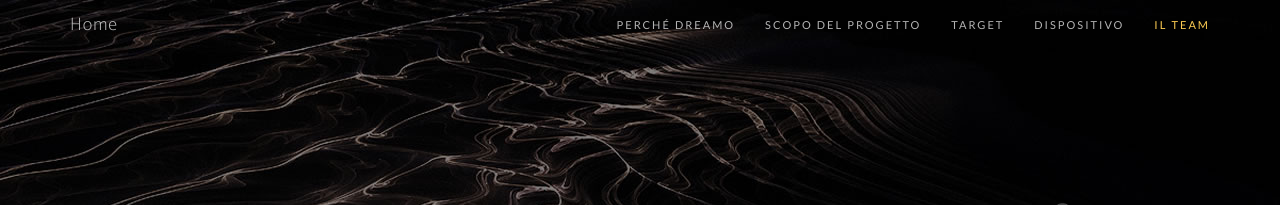
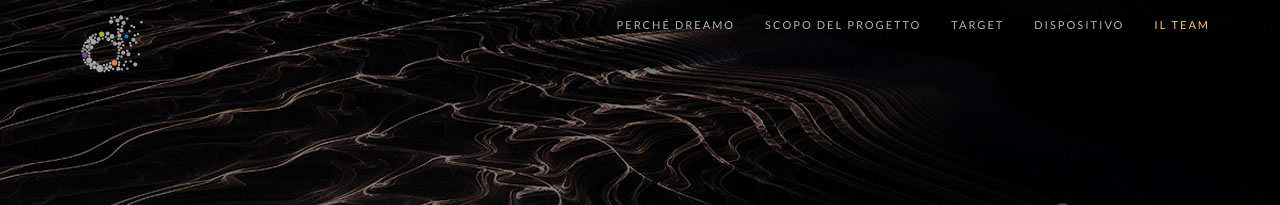
Before and after one commit to Dreamo-Italy/dreamo, a Jekyll site: the page built from index.html, in a window 1280 px wide. Shown: the top 205 px of the page. Built offline with Jekyll 4.4.1, drawn with Linux system fonts in a browser that asks for light colours; nearby versions of some CDN libraries; some web fonts are replaced; Markdown is read by kramdown in place of the engine named in the settings; the list of posts is cut into pages by our own code.

Commit message:
menu home - sostituita voce home con logo piccolo e corretto il link

```diff
--- a/_includes/navigation.html
+++ b/_includes/navigation.html
@@ -5,7 +5,8 @@
             <button type="button" class="navbar-toggle collapsed" data-toggle="collapse" data-target="#bs-example-navbar-collapse-1">
                 <span class="sr-only">Toggle navigation</span> Menu <i class="fa fa-bars"></i>
             </button>
-            <a class="navbar-brand page-scroll" href="/">{{ site.sitename }} Home</a>
+            <a class="navbar-brand page-scroll" href="{{ site.baseurl }}"><img src="{{ site.baseurl }}/img/logo_dreamo_nav.png"</a>
+
         </div>
 
         <!-- Collect the nav links, forms, and other content for toggling -->
```
